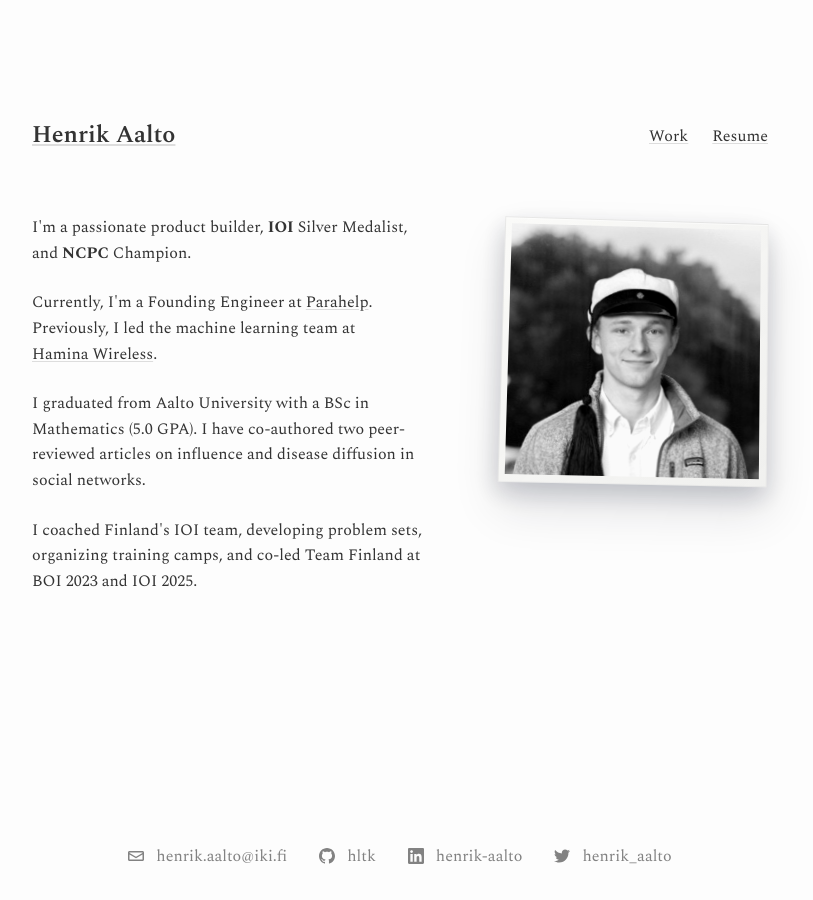
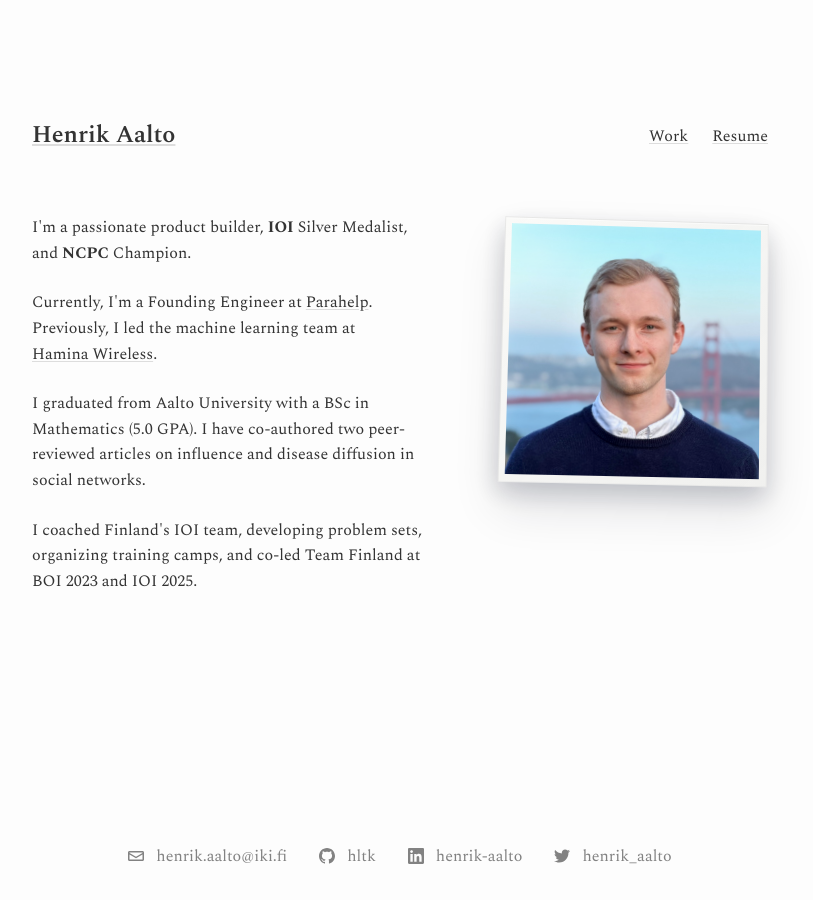
Before and after one commit to hltk/hltk.github.io, a Jekyll site: the page built from index.markdown, in a window 1280 px wide. Shown: the whole page, without its empty margins (240-1053 px from the left). Built offline with Jekyll 4.4.1, drawn with Linux system fonts in a browser that asks for light colours.

Commit message:
Update profile photo
Replace pmv.jpeg with p.jpeg (resized to 772x772, ~139KB).

Co-Authored-By: Claude Opus 4.8 (1M context) <noreply@anthropic.com>

```diff
--- a/index.markdown
+++ b/index.markdown
@@ -18,7 +18,7 @@ hide_title: true
 
     <div class="featured-image featured-image--polaroid">
       <figure class="project-polaroid" role="presentation">
-        <img src="/assets/images/pmv.jpeg" alt="Henrik Aalto" />
+        <img src="/assets/images/p.jpeg" alt="Henrik Aalto" />
       </figure>
     </div>
 
```
Also changed, not shown: assets/images/p.jpeg (added), assets/images/pmv.jpeg (deleted).
